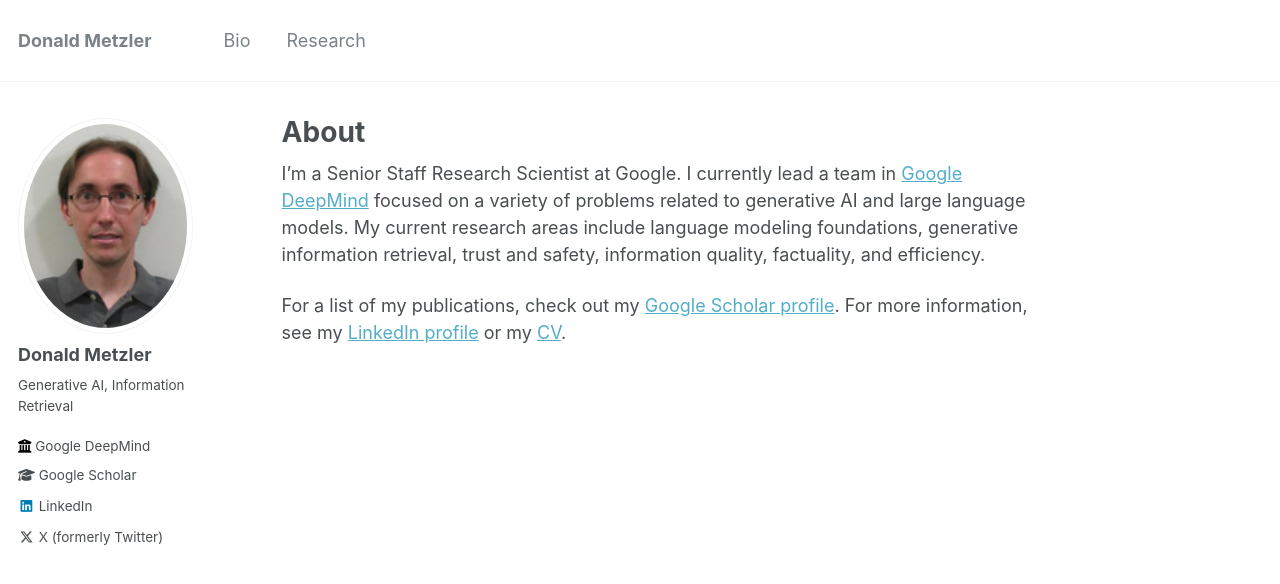
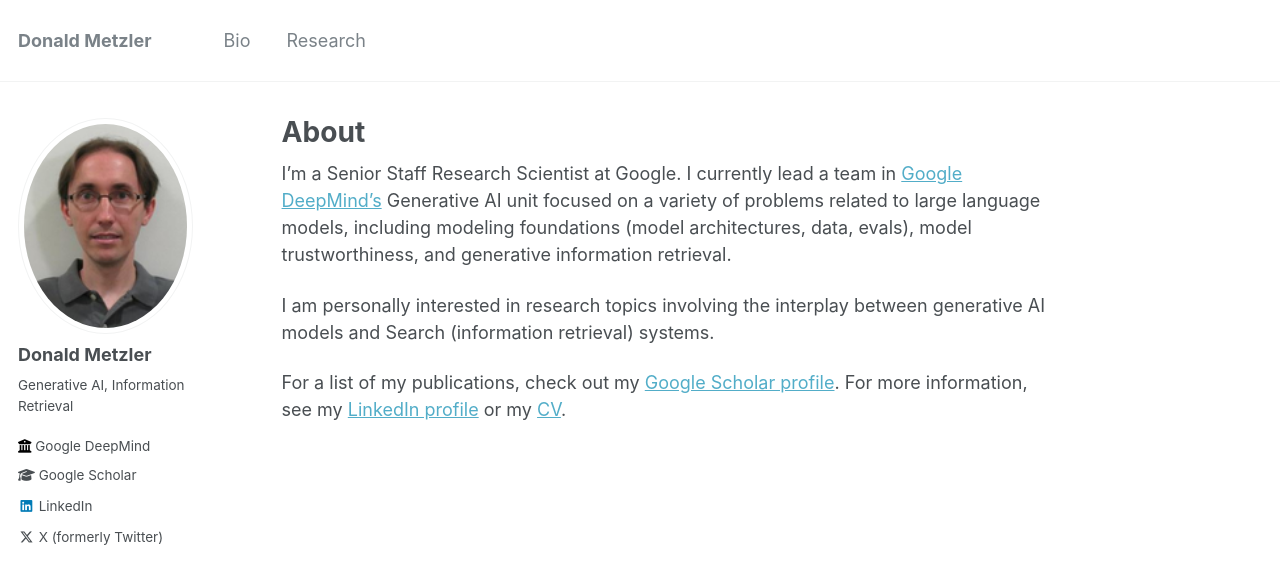
Before and after one commit to metzlerd/metzlerd.github.io, a Jekyll site: the page built from _pages/about.md, in a window 1280 px wide. Shown: the top 584 px of the page. Built offline with Jekyll 4.4.1, drawn with Linux system fonts in a browser that asks for light colours.

Commit message:
Updates to research interests and CV.

```diff
--- a/_pages/about.md
+++ b/_pages/about.md
@@ -8,10 +8,12 @@ redirect_from:
 ---
 
 I'm a Senior Staff Research Scientist at Google. I currently lead a team in
-[Google DeepMind](https://deepmind.google/) focused on a variety of problems related to
-generative AI and large language models. My current research areas include language modeling
-foundations, generative information retrieval, trust and safety, information quality,
-factuality, and efficiency.
+[Google DeepMind's](https://deepmind.google/) Generative AI unit focused on a variety of
+problems related to large language models, including modeling foundations (model
+architectures, data, evals), model trustworthiness, and generative information retrieval.
+
+I am personally interested in research topics involving the interplay between generative AI
+models and Search (information retrieval) systems.
 
 For a list of my publications, check out my [Google Scholar profile](https://scholar.google.com/citations?user=bmXpOd8AAAAJ&hl=en).
 For more information, see my [LinkedIn profile](https://www.linkedin.com/in/donmetzler) or my [CV](files/metzler-cv.pdf).
```
Also changed, not shown: _pages/bio.md (+3 -2 lines), _pages/research.md (+1 -2 lines), 1 other file.
